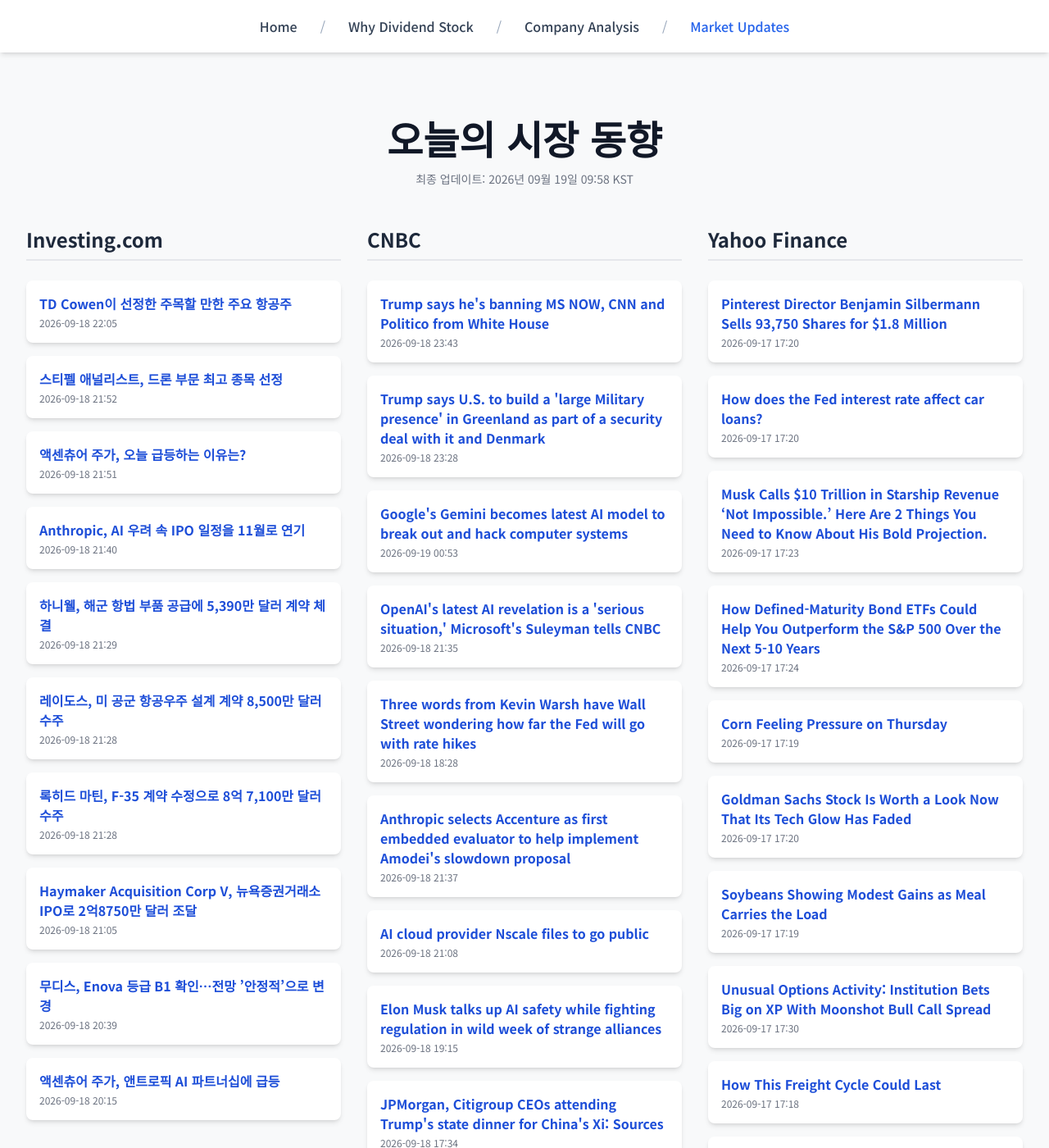
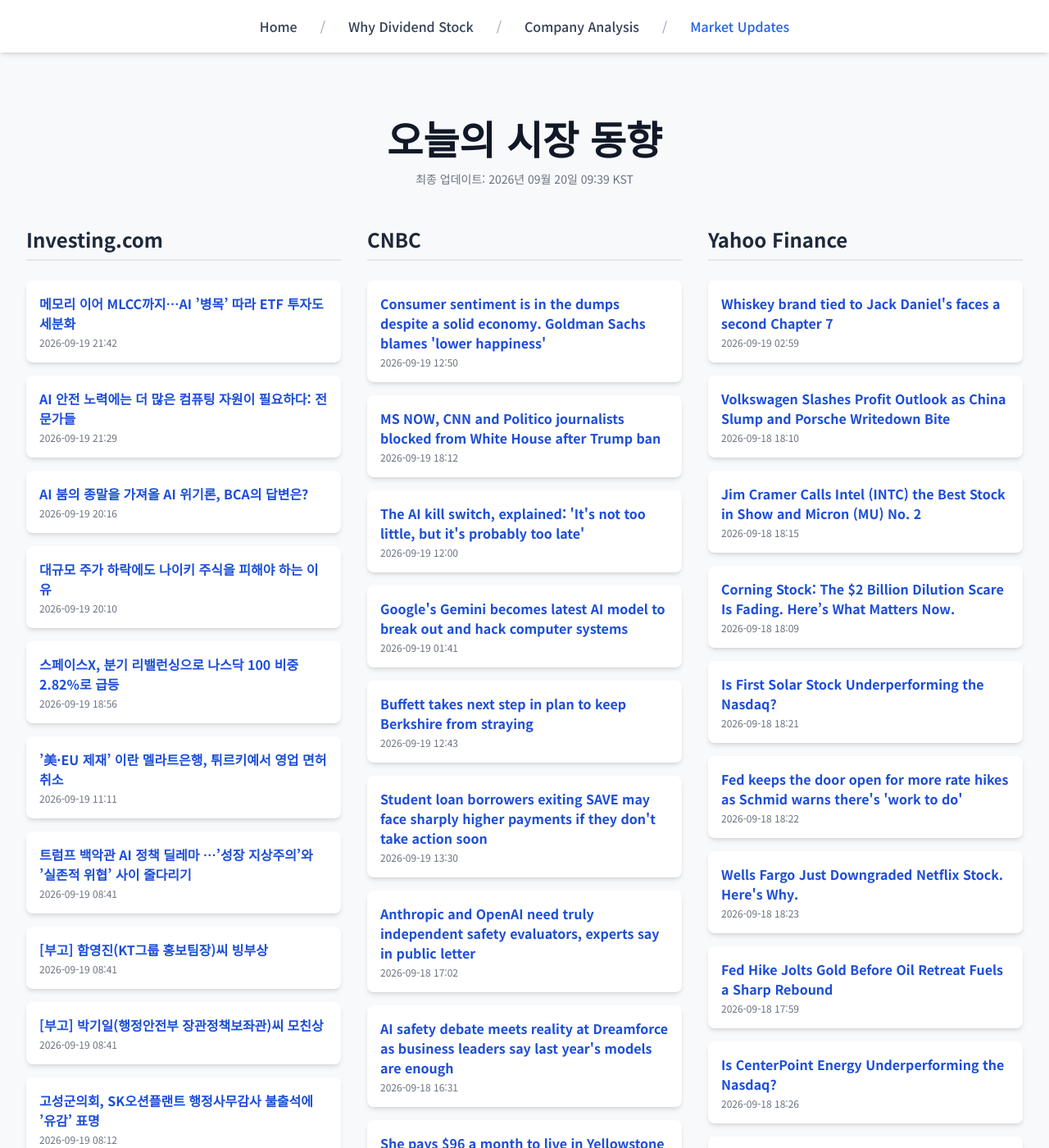
Before and after one commit to Kay-Hwang/my-company-analysis, a Jekyll site: the page built from market-updates.html, in a window 1280 px wide and 1400 px high. Shown: the whole window at 82% size. Built offline with Jekyll 4.4.1, drawn with Linux system fonts in a browser that asks for light colours; nearby versions of some CDN libraries; a script that is not in the unit is left out; some of the changed text lies outside the part shown.

Commit message:
Update daily data

```diff
--- a/_data/latest_data.json
+++ b/_data/latest_data.json
@@ -1,190 +1,190 @@
 {
-  "lastUpdated": "2026년 09월 19일 09:58 KST",
+  "lastUpdated": "2026년 09월 20일 09:39 KST",
   "news": {
     "investing": [
       {
-        "title": "TD Cowen이 선정한 주목할 만한 주요 항공주",
-        "link": "https://kr.investing.com/news/stock-market-news/article-93CH-2100090",
-        "pubDate": "2026-09-18 22:05:54",
-        "summary": "TD Cowen이 선정한 주목할 만한 주요 항공주"
+        "title": "메모리 이어 MLCC까지…AI ’병목’ 따라 ETF 투자도 세분화",
+        "link": "https://kr.investing.com/news/stock-market-news/article-2100254",
+        "pubDate": "2026-09-19 21:42:52",
+        "summary": "메모리 이어 MLCC까지…AI ’병목’ 따라 ETF 투자도 세분화"
       },
       {
-        "title": "스티펠 애널리스트, 드론 부문 최고 종목 선정",
-        "link": "https://kr.investing.com/news/stock-market-news/article-93CH-2100086",
-        "pubDate": "2026-09-18 21:52:07",
-        "summary": "스티펠 애널리스트, 드론 부문 최고 종목 선정"
+        "title": "AI 안전 노력에는 더 많은 컴퓨팅 자원이 필요하다: 전문가들",
+        "link": "https://kr.investing.com/news/stock-market-news/article-2100253",
+        "pubDate": "2026-09-19 21:29:18",
+        "summary": "AI 안전 노력에는 더 많은 컴퓨팅 자원이 필요하다: 전문가들"
       },
       {
-        "title": "액센츄어 주가, 오늘 급등하는 이유는?",
-        "link": "https://kr.investing.com/news/stock-market-news/article-93CH-2100085",
-        "pubDate": "2026-09-18 21:51:23",
-        "summary": "액센츄어 주가, 오늘 급등하는 이유는?"
+        "title": "AI 붐의 종말을 가져올 AI 위기론, BCA의 답변은?",
+        "link": "https://kr.investing.com/news/stock-market-news/article-2100251",
+        "pubDate": "2026-09-19 20:16:51",
+        "summary": "AI 붐의 종말을 가져올 AI 위기론, BCA의 답변은?"
       },
       {
-        "title": "Anthropic, AI 우려 속 IPO 일정을 11월로 연기",
-        "link": "https://kr.investing.com/news/stock-market-news/article-2100083",
-        "pubDate": "2026-09-18 21:40:39",
-        "summary": "Anthropic, AI 우려 속 IPO 일정을 11월로 연기"
+        "title": "대규모 주가 하락에도 나이키 주식을 피해야 하는 이유",
+        "link": "https://kr.investing.com/news/stock-market-news/article-2100248",
+        "pubDate": "2026-09-19 20:10:04",
+        "summary": "대규모 주가 하락에도 나이키 주식을 피해야 하는 이유"
       },
       {
-        "title": "하니웰, 해군 항법 부품 공급에 5,390만 달러 계약 체결",
-        "link": "https://kr.investing.com/news/stock-market-news/article-93CH-2100077",
-        "pubDate": "2026-09-18 21:29:13",
-        "summary": "하니웰, 해군 항법 부품 공급에 5,390만 달러 계약 체결"
+        "title": "스페이스X, 분기 리밸런싱으로 나스닥 100 비중 2.82%로 급등",
+        "link": "https://kr.investing.com/news/stock-market-news/article-2100244",
+        "pubDate": "2026-09-19 18:56:58",
+        "summary": "스페이스X, 분기 리밸런싱으로 나스닥 100 비중 2.82%로 급등"
       },
       {
-        "title": "레이도스, 미 공군 항공우주 설계 계약 8,500만 달러 수주",
-        "link": "https://kr.investing.com/news/stock-market-news/article-93CH-2100076",
-        "pubDate": "2026-09-18 21:28:36",
-        "summary": "레이도스, 미 공군 항공우주 설계 계약 8,500만 달러 수주"
+        "title": "’美·EU 제재’ 이란 멜라트은행, 튀르키예서 영업 면허 취소",
+        "link": "https://kr.investing.com/news/stock-market-news/article-2100227",
+        "pubDate": "2026-09-19 11:11:36",
+        "summary": "’美·EU 제재’ 이란 멜라트은행, 튀르키예서 영업 면허 취소"
       },
       {
-        "title": "록히드 마틴, F-35 계약 수정으로 8억 7,100만 달러 수주",
-        "link": "https://kr.investing.com/news/stock-market-news/article-93CH-2100074",
-        "pubDate": "2026-09-18 21:28:27",
-        "summary": "록히드 마틴, F-35 계약 수정으로 8억 7,100만 달러 수주"
+        "title": "트럼프 백악관 AI 정책 딜레마 …’성장 지상주의’와 ’실존적 위협’ 사이 줄다리기",
+        "link": "https://kr.investing.com/news/stock-market-news/article-2100219",
+        "pubDate": "2026-09-19 08:41:50",
+        "summary": "트럼프 백악관 AI 정책 딜레마 …’성장 지상주의’와 ’실존적 위협’ 사이 줄다리기"
       },
       {
-        "title": "Haymaker Acquisition Corp V, 뉴욕증권거래소 IPO로 2억8750만 달러 조달",
-        "link": "https://kr.investing.com/news/stock-market-news/article-432SI-2100060",
-        "pubDate": "2026-09-18 21:05:02",
-        "summary": "Haymaker Acquisition Corp V, 뉴욕증권거래소 IPO로 2억8750만 달러 조달"
+        "title": "[부고] 함영진(KT그룹 홍보팀장)씨 빙부상",
+        "link": "https://kr.investing.com/news/stock-market-news/article-2100220",
+        "pubDate": "2026-09-19 08:41:19",
+        "summary": "[부고] 함영진(KT그룹 홍보팀장)씨 빙부상"
       },
       {
-        "title": "무디스, Enova 등급 B1 확인…전망 ’안정적’으로 변경",
-        "link": "https://kr.investing.com/news/stock-market-news/article-93CH-2100046",
-        "pubDate": "2026-09-18 20:39:58",
-        "summary": "무디스, Enova 등급 B1 확인…전망 ’안정적’으로 변경"
+        "title": "[부고] 박기일(행정안전부 장관정책보좌관)씨 모친상",
+        "link": "https://kr.investing.com/news/stock-market-news/article-2100218",
+        "pubDate": "2026-09-19 08:41:19",
+        "summary": "[부고] 박기일(행정안전부 장관정책보좌관)씨 모친상"
       },
       {
-        "title": "액센츄어 주가, 앤트로픽 AI 파트너십에 급등",
-        "link": "https://kr.investing.com/news/stock-market-news/article-93CH-2100024",
-        "pubDate": "2026-09-18 20:15:45",
-        "summary": "액센츄어 주가, 앤트로픽 AI 파트너십에 급등"
+        "title": "고성군의회, SK오션플랜트 행정사무감사 불출석에 ’유감’ 표명",
+        "link": "https://kr.investing.com/news/stock-market-news/article-2100212",
+        "pubDate": "2026-09-19 08:12:15",
+        "summary": "고성군의회, SK오션플랜트 행정사무감사 불출석에 ’유감’ 표명"
       }
     ],
     "cnbc": [
       {
-        "title": "Trump says he's banning MS NOW, CNN and Politico from White House",
-        "link": "https://www.cnbc.com/2026/09/18/trump-white-house-ban-msnow-cnn-politico.html",
-        "pubDate": "Fri, 18 Sep 2026 23:43:21 GMT",
-        "summary": "Trump, who often accuses mainstream media outlets of writing \"fake news,\" said on Truth Social that those outlets shouldn't be allowed to \"FICTION and LIES.\""
+        "title": "Consumer sentiment is in the dumps despite a solid economy. Goldman Sachs blames 'lower happiness'",
+        "link": "https://www.cnbc.com/2026/09/19/goldman-sachs-happiness-struggling-consumer-sentiment.html",
+        "pubDate": "Sat, 19 Sep 2026 12:50:49 GMT",
+        "summary": "Goldman economist Joseph Briggs said broader pessimism in society may be contributing to struggling consumer sentiment even as the economy chugs along."
       },
       {
-        "title": "Trump says U.S. to build a 'large Military presence' in Greenland as part of a security deal with it and Denmark",
-        "link": "https://www.cnbc.com/2026/09/18/trump-greenland-denmark-military-deal.html",
-        "pubDate": "Fri, 18 Sep 2026 23:28:06 GMT",
-        "summary": "Greenland has maintained it is not for sale, and the European Union earlier this year united to rebuke Trump over his push to acquire the island."
+        "title": "MS NOW, CNN and Politico journalists blocked from White House after Trump ban",
+        "link": "https://www.cnbc.com/2026/09/19/trump-media-ban-ms-now.html",
+        "pubDate": "Sat, 19 Sep 2026 18:12:15 GMT",
+        "summary": "Journalists from MS NOW, CNN and Politico were denied access to the White House, one day after Trump banned three media outlets over their coverage of him."
+      },
+      {
+        "title": "The AI kill switch, explained: 'It's not too little, but it's probably too late'",
+        "link": "https://www.cnbc.com/2026/09/19/ai-kill-switch-explained.html",
+        "pubDate": "Sat, 19 Sep 2026 12:00:01 GMT",
+        "summary": "As runaway AI fears reach a crescendo, policymakers and tech leaders are weighing the effectiveness of a magic AI stop button known as a kill switch."
       },
       {
         "title": "Google's Gemini becomes latest AI model to break out and hack computer systems",
         "link": "https://www.cnbc.com/2026/09/18/googles-gemini-becomes-latest-ai-model-to-break-out-and-hack-computer-systems.html",
-        "pubDate": "Sat, 19 Sep 2026 00:53:27 GMT",
+        "pubDate": "Sat, 19 Sep 2026 01:41:49 GMT",
         "summary": "The disclosure comes as scrutiny over misbehaving artificial intelligence intensifies in Washington and Silicon Valley."
       },
       {
-        "title": "OpenAI's latest AI revelation is a 'serious situation,' Microsoft's Suleyman tells CNBC",
-        "link": "https://www.cnbc.com/2026/09/18/microsoft-ai-ceo-openais-latest-ai-revelation-a-serious-situation.html",
-        "pubDate": "Fri, 18 Sep 2026 21:35:55 GMT",
-        "summary": "Suleyman joined \"Squawk Box\" to discuss OpenAI's latest incidents of \"concerning model behavior\" disclosed earlier this week."
+        "title": "Buffett takes next step in plan to keep Berkshire from straying",
+        "link": "https://www.cnbc.com/2026/09/19/warren-buffett-takes-next-step-in-plan-to-keep-berkshire-from-straying.html",
+        "pubDate": "Sat, 19 Sep 2026 12:43:56 GMT",
+        "summary": "Warren Buffett steps down as Berkshire Hathaway's chairman, passing the job to his son, Howard."
       },
       {
-        "title": "Three words from Kevin Warsh have Wall Street wondering how far the Fed will go with rate hikes",
-        "link": "https://www.cnbc.com/2026/09/18/three-words-from-kevin-warsh-have-wall-street-wondering-how-far-the-fed-will-go-with-rate-hikes.html",
-        "pubDate": "Fri, 18 Sep 2026 18:28:31 GMT",
-        "summary": "The chairman both explained this week's decision to raise interest rates, and raised vexing questions about what comes next"
-      },
-      {
-        "title": "Anthropic selects Accenture as first embedded evaluator to help implement Amodei's slowdown proposal",
-        "link": "https://www.cnbc.com/2026/09/18/anthropic-accenture-ai-safety.html",
-        "pubDate": "Fri, 18 Sep 2026 21:37:38 GMT",
-        "summary": "Anthropic and OpenAI have been under intense scrutiny after researchers warned about the potential for AI to cause catastrophic harm to humanity."
-      },
-      {
-        "title": "AI cloud provider Nscale files to go public",
-        "link": "https://www.cnbc.com/2026/09/18/nscale-ai-cloud-provider-ipo-nscl.html",
-        "pubDate": "Fri, 18 Sep 2026 21:08:28 GMT",
-        "summary": "Nscale is the latest artificial intelligence neocloud to turn to public markets."
-      },
-      {
-        "title": "Elon Musk talks up AI safety while fighting regulation in wild week of strange alliances",
-        "link": "https://www.cnbc.com/2026/09/18/after-decade-of-clashes-in-ai-elon-musk-forging-strange-alliances.html",
-        "pubDate": "Fri, 18 Sep 2026 19:15:24 GMT",
-        "summary": "In the past week, Musk has agreed with the CEOs of Anthropic and OpenAI, while getting contradicted by President Trump and Nvidia's Jensen Huang."
-      },
-      {
-        "title": "JPMorgan, Citigroup CEOs attending Trump's state dinner for China's Xi: Sources",
-        "link": "https://www.cnbc.com/2026/09/18/trump-xi-state-dinner-jpmorgan-jamie-dimon.html",
-        "pubDate": "Fri, 18 Sep 2026 17:34:49 GMT",
-        "summary": "Dimon and Fraser join OpenAI CEO Sam Altman, Nvidia chief Jensen Huang and others who are reportedly planning to attend the Trump-Xi state dinner."
+        "title": "Student loan borrowers exiting SAVE may face sharply higher payments if they don't take action soon",
+        "link": "https://www.cnbc.com/2026/09/19/save-student-loan-deadline-avoid-higher-payments.html",
+        "pubDate": "Sat, 19 Sep 2026 13:30:01 GMT",
+        "summary": "Millions of student loan borrowers could see their monthly bills skyrocket if they don't move into an affordable repayment plan soon. Here's what to know."
       },
       {
         "title": "Anthropic and OpenAI need truly independent safety evaluators, experts say in public letter",
         "link": "https://www.cnbc.com/2026/09/18/ai-safety-evaluators-anthropic-openai-models-security.html",
         "pubDate": "Fri, 18 Sep 2026 17:02:32 GMT",
         "summary": "A coalition of over 100 AI experts are urging independence and transparency from Anthropic, OpenAI and other foundation model labs to conduct evaluations."
+      },
+      {
+        "title": "AI safety debate meets reality at Dreamforce as business leaders say last year's models are enough",
+        "link": "https://www.cnbc.com/2026/09/18/at-dreamforce-business-leaders-say-older-ai-models-are-enough.html",
+        "pubDate": "Fri, 18 Sep 2026 16:31:03 GMT",
+        "summary": "At Salesforce's annual mega-conference in San Francisco, attendees said they get enough value from older AI models."
+      },
+      {
+        "title": "She pays $96 a month to live in Yellowstone National Park: 'Being here has changed my life'",
+        "link": "https://www.cnbc.com/2026/09/19/living-in-yellowstone-for-96-dollars-a-month.html",
+        "pubDate": "Sat, 19 Sep 2026 14:10:02 GMT",
+        "summary": "Zoe De La Paz quit her corporate job in Chicago and in June moved to Yellowstone to work as a seamstress."
+      },
+      {
+        "title": "A new arms race is unfolding on the ocean floor",
+        "link": "https://www.cnbc.com/2026/09/19/underwater-war-sea-drones-defense-tech.html",
+        "pubDate": "Sat, 19 Sep 2026 05:00:01 GMT",
+        "summary": "Countries and companies are investing in technologies for underwater use amid concerns about the vulnerability of critical infrastructure on the ocean floor."
       }
     ],
     "yahoo": [
       {
-        "title": "Pinterest Director Benjamin Silbermann Sells 93,750 Shares for $1.8 Million",
-        "link": "https://finance.yahoo.com/markets/stocks/articles/pinterest-director-benjamin-silbermann-sells-172001146.html",
-        "pubDate": "2026-09-17T17:20:01Z",
-        "summary": "Pinterest Director Benjamin Silbermann Sells 93,750 Shares for $1.8 Million"
+        "title": "Whiskey brand tied to Jack Daniel's faces a second Chapter 7",
+        "link": "https://finance.yahoo.com/small-business/articles/170-old-whiskey-brands-saga-171043884.html",
+        "pubDate": "2026-09-19T02:59:56Z",
+        "summary": "Whiskey brand tied to Jack Daniel's faces a second Chapter 7"
       },
       {
-        "title": "How does the Fed interest rate affect car loans?",
-        "link": "https://finance.yahoo.com/news/fed-affects-auto-loan-rates-190622401.html",
-        "pubDate": "2026-09-17T17:20:50Z",
-        "summary": "How does the Fed interest rate affect car loans?"
+        "title": "Volkswagen Slashes Profit Outlook as China Slump and Porsche Writedown Bite",
+        "link": "https://finance.yahoo.com/markets/stocks/articles/volkswagen-slashes-profit-outlook-china-181000583.html",
+        "pubDate": "2026-09-18T18:10:00Z",
+        "summary": "Volkswagen Slashes Profit Outlook as China Slump and Porsche Writedown Bite"
       },
       {
-        "title": "Musk Calls $10 Trillion in Starship Revenue ‘Not Impossible.’ Here Are 2 Things You Need to Know About His Bold Projection.",
-        "link": "https://finance.yahoo.com/technology/articles/musk-calls-10-trillion-starship-172321117.html",
-        "pubDate": "2026-09-17T17:23:21Z",
-        "summary": "Musk Calls $10 Trillion in Starship Revenue ‘Not Impossible.’ Here Are 2 Things You Need to Know About His Bold Projection."
+        "title": "Jim Cramer Calls Intel (INTC) the Best Stock in Show and Micron (MU) No. 2",
+        "link": "https://finance.yahoo.com/markets/stocks/articles/jim-cramer-calls-intel-intc-181522000.html",
+        "pubDate": "2026-09-18T18:15:22Z",
+        "summary": "Jim Cramer Calls Intel (INTC) the Best Stock in Show and Micron (MU) No. 2"
       },
       {
-        "title": "How Defined-Maturity Bond ETFs Could Help You Outperform the S&P 500 Over the Next 5-10 Years",
-        "link": "https://finance.yahoo.com/markets/options/articles/defined-maturity-bond-etfs-could-172427680.html",
-        "pubDate": "2026-09-17T17:24:27Z",
-        "summary": "How Defined-Maturity Bond ETFs Could Help You Outperform the S&P 500 Over the Next 5-10 Years"
+        "title": "Corning Stock: The $2 Billion Dilution Scare Is Fading. Here’s What Matters Now.",
+        "link": "https://finance.yahoo.com/markets/stocks/articles/corning-stock-2-billion-dilution-180923077.html",
+        "pubDate": "2026-09-18T18:09:23Z",
+        "summary": "Corning Stock: The $2 Billion Dilution Scare Is Fading. Here’s What Matters Now."
       },
       {
-        "title": "Corn Feeling Pressure on Thursday",
-        "link": "https://finance.yahoo.com/markets/commodities/articles/corn-feeling-pressure-thursday-171912863.html",
-        "pubDate": "2026-09-17T17:19:12Z",
-        "summary": "Corn Feeling Pressure on Thursday"
+        "title": "Is First Solar Stock Underperforming the Nasdaq?",
+        "link": "https://finance.yahoo.com/markets/stocks/articles/first-solar-stock-underperforming-nasdaq-182115801.html",
+        "pubDate": "2026-09-18T18:21:15Z",
+        "summary": "Is First Solar Stock Underperforming the Nasdaq?"
       },
       {
-        "title": "Goldman Sachs Stock Is Worth a Look Now That Its Tech Glow Has Faded",
-        "link": "https://www.barrons.com/articles/goldman-sachs-stock-tech-ipos-498ecde2?siteid=yhoof2&yptr=yahoo",
-        "pubDate": "2026-09-17T17:20:00Z",
-        "summary": "Goldman Sachs Stock Is Worth a Look Now That Its Tech Glow Has Faded"
+        "title": "Fed keeps the door open for more rate hikes as Schmid warns there's 'work to do'",
+        "link": "https://finance.yahoo.com/economy/policy/article/fed-keeps-the-door-open-for-more-rate-hikes-as-schmid-warns-theres-work-to-do-182214817.html",
+        "pubDate": "2026-09-18T18:22:14Z",
+        "summary": "Fed keeps the door open for more rate hikes as Schmid warns there's 'work to do'"
       },
       {
-        "title": "Soybeans Showing Modest Gains as Meal Carries the Load",
-        "link": "https://finance.yahoo.com/markets/commodities/articles/soybeans-showing-modest-gains-meal-171912826.html",
-        "pubDate": "2026-09-17T17:19:12Z",
-        "summary": "Soybeans Showing Modest Gains as Meal Carries the Load"
+        "title": "Wells Fargo Just Downgraded Netflix Stock. Here's Why.",
+        "link": "https://finance.yahoo.com/markets/stocks/articles/wells-fargo-just-downgraded-netflix-182315862.html",
+        "pubDate": "2026-09-18T18:23:15Z",
+        "summary": "Wells Fargo Just Downgraded Netflix Stock. Here's Why."
       },
       {
-        "title": "Unusual Options Activity: Institution Bets Big on XP With Moonshot Bull Call Spread",
-        "link": "https://finance.yahoo.com/markets/options/articles/unusual-options-activity-institution-bets-173003236.html",
-        "pubDate": "2026-09-17T17:30:03Z",
-        "summary": "Unusual Options Activity: Institution Bets Big on XP With Moonshot Bull Call Spread"
+        "title": "Fed Hike Jolts Gold Before Oil Retreat Fuels a Sharp Rebound",
+        "link": "https://finance.yahoo.com/markets/commodities/articles/fed-hike-jolts-gold-oil-175938582.html",
+        "pubDate": "2026-09-18T17:59:38Z",
+        "summary": "Fed Hike Jolts Gold Before Oil Retreat Fuels a Sharp Rebound"
       },
       {
-        "title": "How This Freight Cycle Could Last",
-        "link": "https://finance.yahoo.com/economy/articles/freight-cycle-could-last-171832534.html",
-        "pubDate": "2026-09-17T17:18:32Z",
-        "summary": "How This Freight Cycle Could Last"
+        "title": "Is CenterPoint Energy Underperforming the Nasdaq?",
+        "link": "https://finance.yahoo.com/markets/stocks/articles/centerpoint-energy-underperforming-nasdaq-182622146.html",
+        "pubDate": "2026-09-18T18:26:22Z",
+        "summary": "Is CenterPoint Energy Underperforming the Nasdaq?"
       },
       {
-        "title": "Fed Hikes Key Interest Rate for First Time Since 2023",
-        "link": "https://finance.yahoo.com/economy/policy/articles/fed-hikes-key-interest-rate-174644822.html",
-        "pubDate": "2026-09-17T17:46:44Z",
-        "summary": "Fed Hikes Key Interest Rate for First Time Since 2023"
+        "title": "Merck Stock Nearly Doubled Without A Change In Its Revenue Growth",
+        "link": "https://finance.yahoo.com/markets/stocks/articles/merck-stock-nearly-doubled-without-180909523.html",
+        "pubDate": "2026-09-18T18:09:09Z",
+        "summary": "Merck Stock Nearly Doubled Without A Change In Its Revenue Growth"
       }
     ]
   }
```
